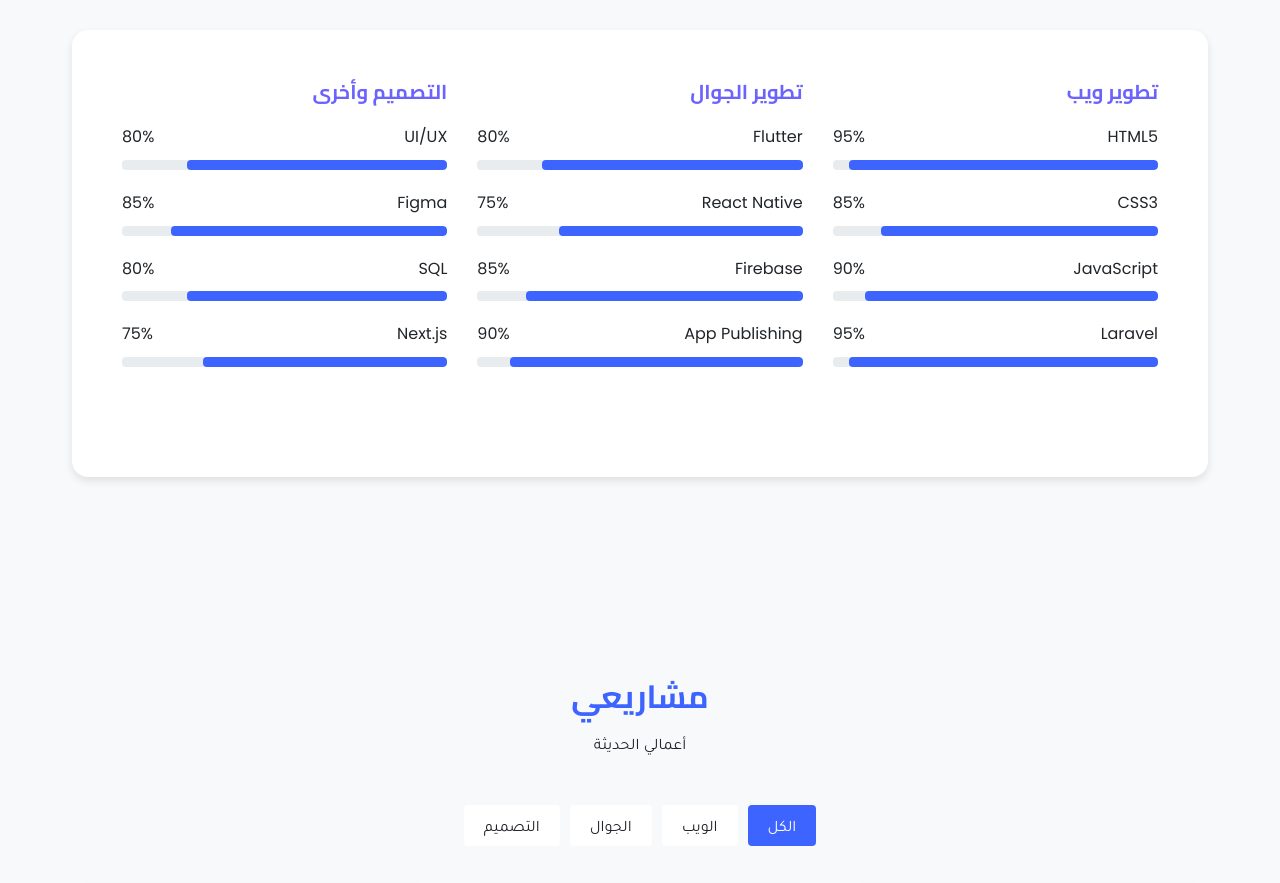
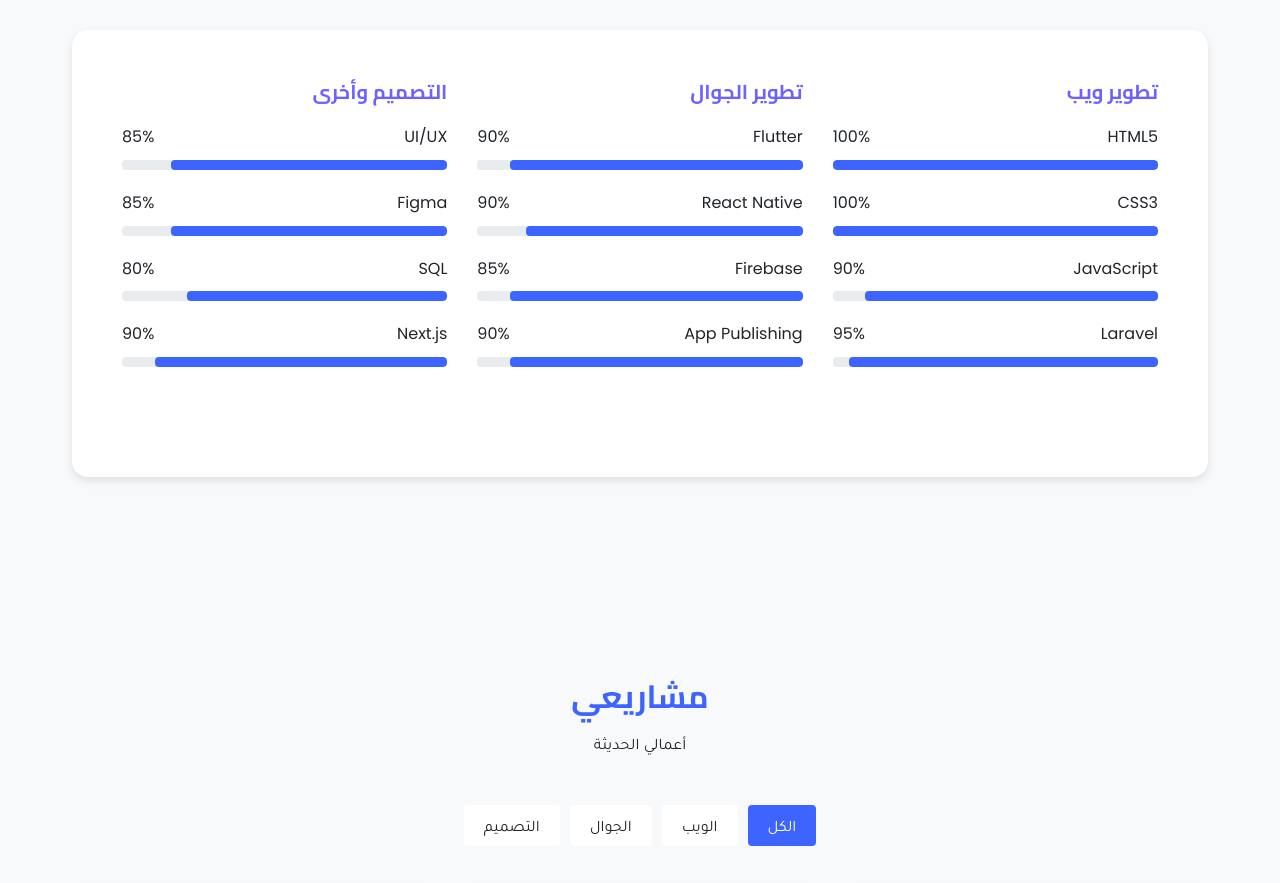
Before and after one commit to engahmedfaiz/Profile2, a plain HTML site: page index.html in a window 1280 px wide. Shown: the part 1780-2663 px from the top of the page. Drawn offline with nearby package versions, Linux system fonts and the light colour scheme.

Commit message:
رسالة توضح التغييرات

```diff
--- a/index.html
+++ b/index.html
@@ -128,19 +128,19 @@
                         <div class="skill-item">
                             <div class="skill-info">
                                 <span>HTML5</span>
-                                <span>95%</span>
+                                <span>100%</span>
                             </div>
                             <div class="skill-bar">
-                                <div class="skill-progress" data-width="95"></div>
+                                <div class="skill-progress" data-width="100"></div>
                             </div>
                         </div>
                         <div class="skill-item">
                             <div class="skill-info">
                                 <span>CSS3</span>
-                                <span>85%</span>
+                                <span>100%</span>
                             </div>
                             <div class="skill-bar">
-                                <div class="skill-progress" data-width="85"></div>
+                                <div class="skill-progress" data-width="100"></div>
                             </div>
                         </div>
                         <div class="skill-item">
@@ -167,19 +167,19 @@
                         <div class="skill-item">
                             <div class="skill-info">
                                 <span>Flutter</span>
-                                <span>80%</span>
+                                <span>90%</span>
                             </div>
                             <div class="skill-bar">
-                                <div class="skill-progress" data-width="80"></div>
+                                <div class="skill-progress" data-width="90"></div>
                             </div>
                         </div>
                         <div class="skill-item">
                             <div class="skill-info">
                                 <span>React Native</span>
-                                <span>75%</span>
+                                <span>90%</span>
                             </div>
                             <div class="skill-bar">
-                                <div class="skill-progress" data-width="75"></div>
+                                <div class="skill-progress" data-width="85"></div>
                             </div>
                         </div>
                         <div class="skill-item">
@@ -188,7 +188,7 @@
                                 <span>85%</span>
                             </div>
                             <div class="skill-bar">
-                                <div class="skill-progress" data-width="85"></div>
+                                <div class="skill-progress" data-width="90"></div>
                             </div>
                         </div>
                         <div class="skill-item">
@@ -206,10 +206,10 @@
                         <div class="skill-item">
                             <div class="skill-info">
                                 <span>UI/UX</span>
-                                <span>80%</span>
+                                <span>85%</span>
                             </div>
                             <div class="skill-bar">
-                                <div class="skill-progress" data-width="80"></div>
+                                <div class="skill-progress" data-width="85"></div>
                             </div>
                         </div>
                         <div class="skill-item">
@@ -233,10 +233,10 @@
                         <div class="skill-item">
                             <div class="skill-info">
                                 <span>Next.js</span>
-                                <span>75%</span>
+                                <span>90%</span>
                             </div>
                             <div class="skill-bar">
-                                <div class="skill-progress" data-width="75"></div>
+                                <div class="skill-progress" data-width="90"></div>
                             </div>
                         </div>
                     </div>
```
